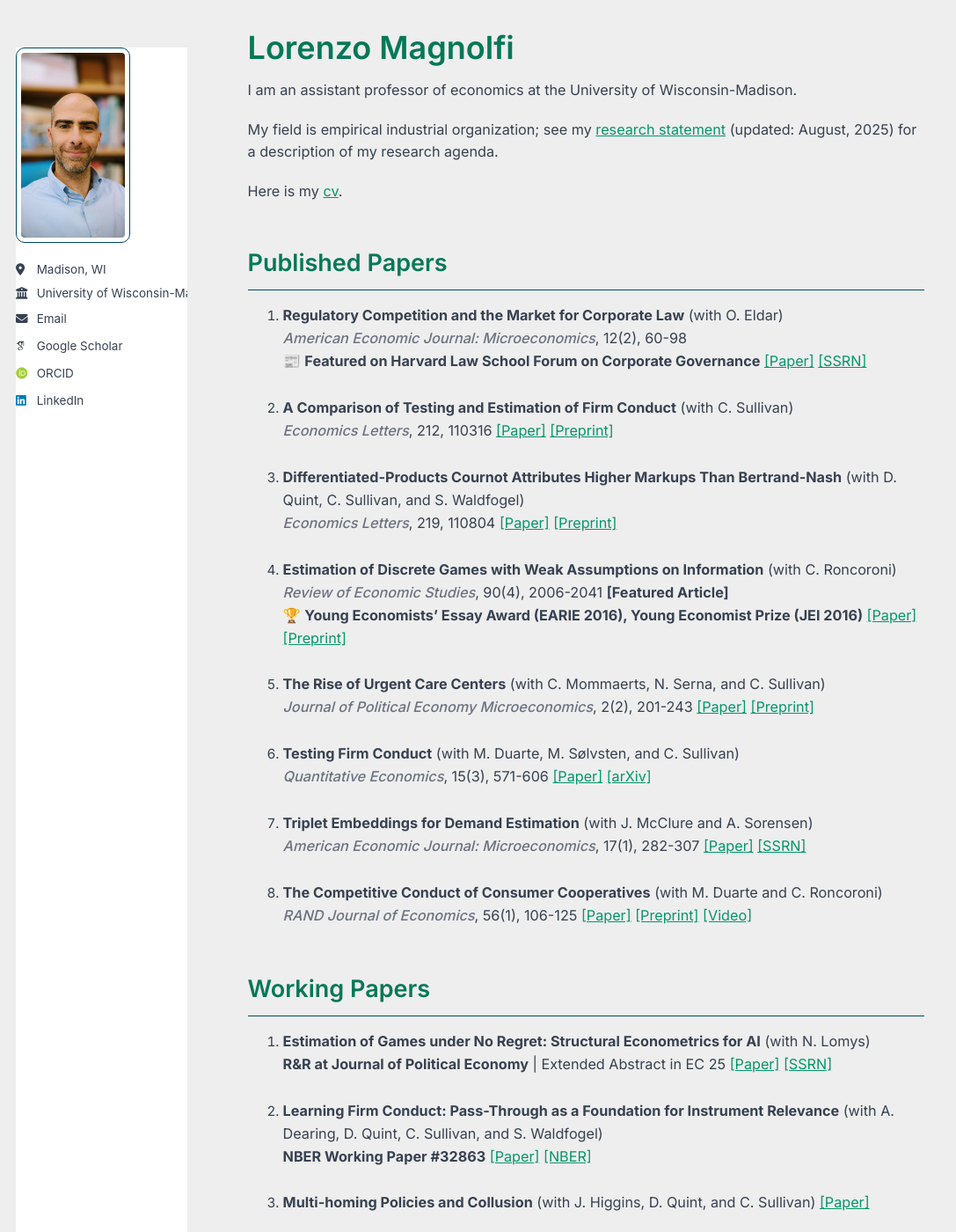
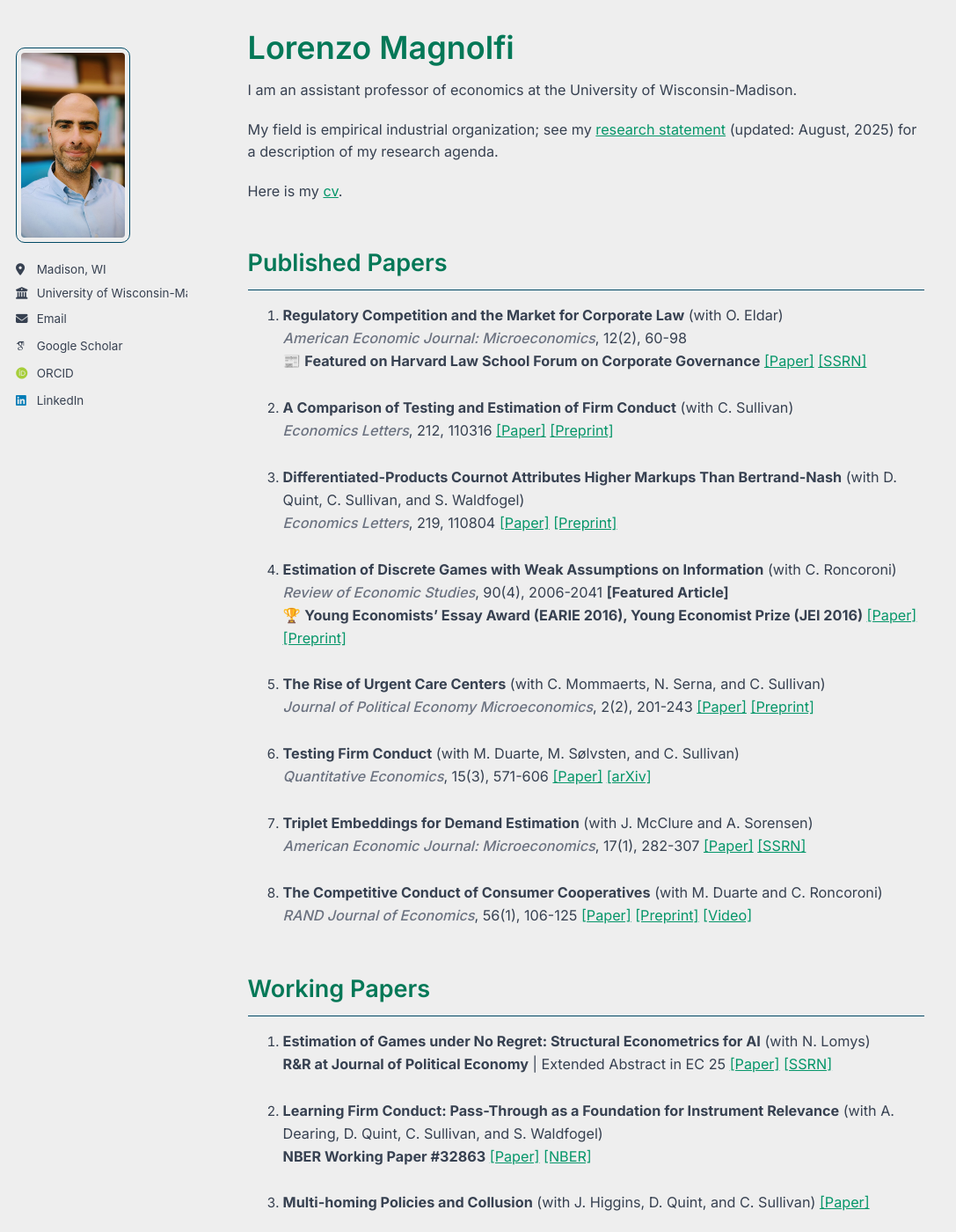
Before and after one commit to LorenzoMagnolfi/Lorenzomagnolfi.github.io, a Jekyll site: the page built from _pages/about.md, in a window 1280 px wide and 1400 px high. Shown: the whole window at 88% size, without its empty margins (0-1087 px from the left). Built offline with Jekyll 4.4.1, drawn with Linux system fonts in a browser that asks for light colours; some web fonts are replaced; a script that is not in the unit is left out.

Commit message:
Update custom.css

```diff
--- a/assets/css/custom.css
+++ b/assets/css/custom.css
@@ -62,7 +62,6 @@ a:hover {
 
 /* Sidebar */
 .sidebar {
-  background-color: var(--background-white);
     font-family: 'Inter', sans-serif;
 }
 
```
